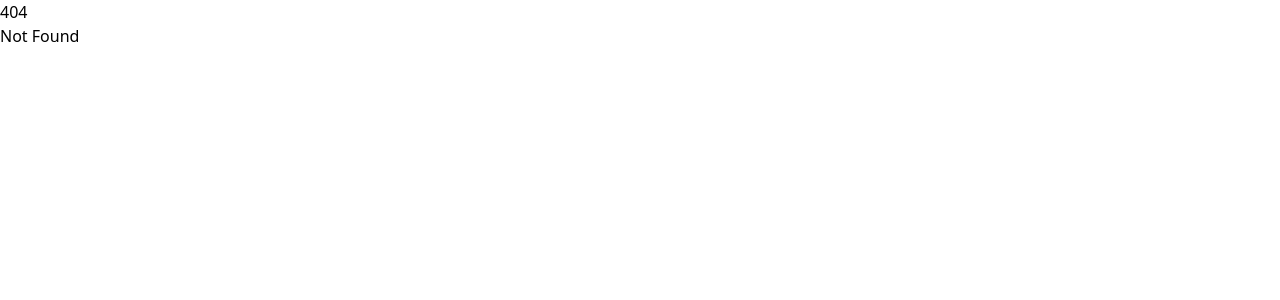
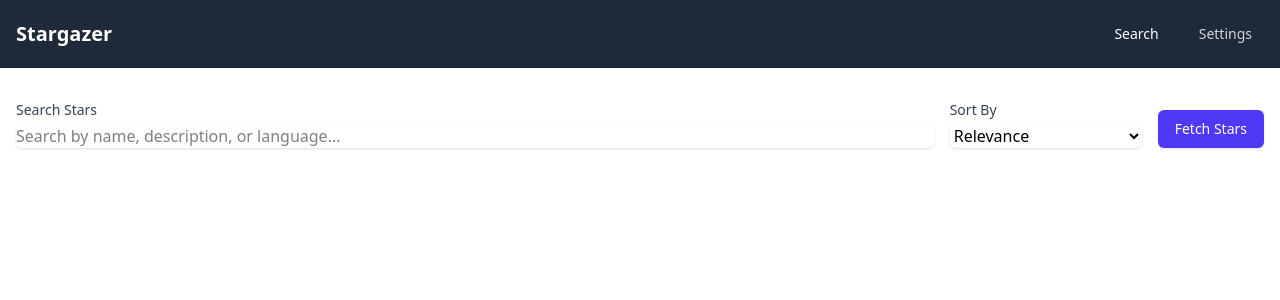
Before and after one commit to arcaartem/stargazer, a SvelteKit app: page /search in a window 1280 px wide. Before the commit this address had no page. Shown: the top 300 px of the page. Built offline with nearby package versions, Linux system fonts and the light colour scheme.

Commit message:
Refactor main page into settings and search pages

```diff
--- a/src/lib/components/NavBar.svelte
+++ b/src/lib/components/NavBar.svelte
@@ -1,20 +1,25 @@
-<script>
-	import { Navbar, NavBrand, NavLi, NavUl, NavHamburger } from 'flowbite-svelte';
+<script lang="ts">
+	import { page } from '$app/stores';
 </script>
 
-<Navbar>
-	<NavBrand href="/">
-		<img src="/images/stargazer.png" class="me-3 h-6 sm:h-9" alt="Flowbite Logo" />
-		<span class="self-center text-xl font-semibold whitespace-nowrap dark:text-white"
-			>Stargazer</span
-		>
-	</NavBrand>
-	<NavHamburger />
-	<NavUl>
-		<NavLi href="/">Home</NavLi>
-		<NavLi href="/about">About</NavLi>
-		<NavLi href="/docs/components/navbar">Navbar</NavLi>
-		<NavLi href="/pricing">Pricing</NavLi>
-		<NavLi href="/contact">Contact</NavLi>
-	</NavUl>
-</Navbar>
+<nav class="bg-gray-800 p-4">
+	<div class="container mx-auto flex items-center justify-between">
+		<div class="text-xl font-bold text-white">Stargazer</div>
+		<div class="flex space-x-4">
+			<a
+				href="/search"
+				class="rounded-md px-3 py-2 text-sm font-medium text-gray-300 hover:text-white"
+				class:text-white={$page.url.pathname === '/search'}
+			>
+				Search
+			</a>
+			<a
+				href="/settings"
+				class="rounded-md px-3 py-2 text-sm font-medium text-gray-300 hover:text-white"
+				class:text-white={$page.url.pathname === '/settings'}
+			>
+				Settings
+			</a>
+		</div>
+	</div>
+</nav>
--- a/src/routes/+layout.svelte
+++ b/src/routes/+layout.svelte
@@ -1,6 +1,10 @@
 <script lang="ts">
 	import '../app.css';
+	import NavBar from '$lib/components/NavBar.svelte';
 	let { children } = $props();
 </script>
 
-{@render children()}
+<NavBar />
+<main class="container mx-auto px-4 py-8">
+	{@render children()}
+</main>
--- a/src/routes/+page.svelte
+++ b/src/routes/+page.svelte
@@ -1,4 +1,5 @@
 <script lang="ts">
+	import { goto } from '$app/navigation';
 	import { onMount } from 'svelte';
 	import { fromStore } from 'svelte/store';
 	import { browser } from '$app/environment';
@@ -51,6 +52,10 @@
 	}
 
 	$: filteredRepos = filterRepos($allRepos, searchTerm, sortBy);
+
+	onMount(() => {
+		goto('/search');
+	});
 
 	onMount(async () => {
 		if (browser) {
@@ -150,6 +155,13 @@
 		}
 	}
 </script>
+
+<div class="flex h-screen items-center justify-center">
+	<div class="text-center">
+		<h1 class="mb-4 text-2xl font-bold">Welcome to Stargazer</h1>
+		<p>Redirecting to search page...</p>
+	</div>
+</div>
 
 <svelte:head>
 	<title>GitHub Stars Search</title>
--- /dev/null
+++ b/src/routes/search/+page.svelte
@@ -0,0 +1,166 @@
+<script lang="ts">
+	import { browser } from '$app/environment';
+	import { allRepos, progress } from '$lib/stores';
+	import type { Repository } from '$lib/types';
+	import { StarsDbService, SettingsDbService } from '$lib/db';
+	import { GitHubService } from '$lib/github';
+	import ProgressBar from '$lib/components/ProgressBar.svelte';
+	import RepoCard from '$lib/components/RepoCard.svelte';
+	import Fuse from 'fuse.js';
+
+	let starsDb: StarsDbService;
+	let settingsDb: SettingsDbService;
+	let github: GitHubService;
+	let fuse: Fuse<Repository> | null = null;
+
+	let searchTerm = '';
+	let sortBy: 'stars' | 'name' | 'updated' | 'relevance' = 'relevance';
+	let error = '';
+	let loading = false;
+	let searchResults: Array<{ item: Repository; score?: number }> = [];
+
+	// Fuse.js options for full-text search
+	const fuseOptions = {
+		keys: [
+			{ name: 'name', weight: 0.4 },
+			{ name: 'description', weight: 0.3 },
+			{ name: 'owner.login', weight: 0.2 },
+			{ name: 'language', weight: 0.1 }
+		],
+		threshold: 0.3,
+		distance: 100,
+		minMatchCharLength: 2,
+		includeScore: true
+	};
+
+	// Initialize Fuse when repos change
+	$: {
+		if ($allRepos.length > 0) {
+			fuse = new Fuse($allRepos, fuseOptions);
+			// Reset search results when repos change
+			searchResults = $allRepos.map((item) => ({ item }));
+		} else {
+			fuse = null;
+			searchResults = [];
+		}
+	}
+
+	// Update search results when search term or sort option changes
+	$: {
+		if (searchTerm && fuse) {
+			searchResults = fuse.search(searchTerm);
+		} else if ($allRepos.length > 0) {
+			searchResults = $allRepos.map((item) => ({ item }));
+		}
+
+		if (sortBy !== 'relevance') {
+			searchResults.sort((a, b) => {
+				const itemA = a.item;
+				const itemB = b.item;
+				switch (sortBy) {
+					case 'stars':
+						return itemB.stargazers_count - itemA.stargazers_count;
+					case 'name':
+						return itemA.name.localeCompare(itemB.name);
+					case 'updated':
+						return new Date(itemB.updated_at).getTime() - new Date(itemA.updated_at).getTime();
+					default:
+						return 0;
+				}
+			});
+		}
+	}
+
+	async function fetchStars() {
+		if (!browser) return;
+
+		try {
+			loading = true;
+			progress.set({ visible: true, current: 0, total: 1 });
+			error = '';
+
+			settingsDb = new SettingsDbService();
+			const username = await settingsDb.getUsername();
+			const token = await settingsDb.getToken();
+
+			if (!username || !token) {
+				error = 'Please configure your GitHub credentials in Settings';
+				return;
+			}
+
+			starsDb = new StarsDbService();
+			github = new GitHubService(token);
+
+			const stars = await github.fetchAllStarredRepos(username, (current, total) => {
+				progress.update((p) => ({ ...p, current, total }));
+			});
+			await starsDb.saveStars(stars);
+			$allRepos = stars;
+		} catch (e) {
+			error = e instanceof Error ? e.message : 'An error occurred';
+		} finally {
+			loading = false;
+			progress.update((p) => ({ ...p, visible: false }));
+		}
+	}
+</script>
+
+<div class="space-y-6">
+	<div class="flex flex-col items-end gap-4 sm:flex-row">
+		<div class="flex-1">
+			<label for="search" class="block text-sm font-medium text-gray-700">Search Stars</label>
+			<input
+				type="text"
+				id="search"
+				bind:value={searchTerm}
+				placeholder="Search by name, description, or language..."
+				class="mt-1 block w-full rounded-md border-gray-300 shadow-sm focus:border-indigo-500 focus:ring-indigo-500"
+			/>
+		</div>
+
+		<div class="w-full sm:w-48">
+			<label for="sort" class="block text-sm font-medium text-gray-700">Sort By</label>
+			<select
+				id="sort"
+				bind:value={sortBy}
+				class="mt-1 block w-full rounded-md border-gray-300 shadow-sm focus:border-indigo-500 focus:ring-indigo-500"
+			>
+				<option value="relevance">Relevance</option>
+				<option value="stars">Stars</option>
+				<option value="name">Name</option>
+				<option value="updated">Last Updated</option>
+			</select>
+		</div>
+
+		<button
+			on:click={fetchStars}
+			disabled={loading}
+			class="inline-flex justify-center rounded-md border border-transparent bg-indigo-600 px-4 py-2 text-sm font-medium text-white shadow-sm hover:bg-indigo-700 focus:ring-2 focus:ring-indigo-500 focus:ring-offset-2 focus:outline-none disabled:opacity-50"
+		>
+			{loading ? 'Fetching...' : 'Fetch Stars'}
+		</button>
+	</div>
+
+	{#if error}
+		<div class="rounded-md bg-red-50 p-4">
+			<div class="flex">
+				<div class="ml-3">
+					<h3 class="text-sm font-medium text-red-800">Error</h3>
+					<div class="mt-2 text-sm text-red-700">
+						{error}
+					</div>
+				</div>
+			</div>
+		</div>
+	{/if}
+
+	{#if $progress.visible}
+		<ProgressBar progress={$progress} />
+	{/if}
+
+	<div class="grid grid-cols-1 gap-4 sm:grid-cols-2 lg:grid-cols-3">
+		{#each searchResults as { item } (item.id)}
+			<RepoCard repo={item} />
+		{/each}
+	</div>
+</div>
--- /dev/null
+++ b/src/routes/settings/+page.svelte
@@ -0,0 +1,65 @@
+<script lang="ts">
+	import { onMount } from 'svelte';
+	import { SettingsDbService } from '$lib/db';
+
+	let settingsDb: SettingsDbService;
+	let username = '';
+	let token = '';
+	let loading = true;
+
+	onMount(async () => {
+		settingsDb = new SettingsDbService();
+		username = (await settingsDb.getUsername()) || '';
+		token = (await settingsDb.getToken()) || '';
+		loading = false;
+	});
+
+	async function saveSettings() {
+		loading = true;
+		await settingsDb.saveUsername(username);
+		await settingsDb.saveToken(token);
+		loading = false;
+	}
+</script>
+
+<div class="mx-auto max-w-2xl">
+	<h1 class="mb-8 text-3xl font-bold">Settings</h1>
+
+	{#if loading}
+		<div class="text-center">Loading...</div>
+	{:else}
+		<form on:submit|preventDefault={saveSettings} class="space-y-6">
+			<div>
+				<label for="username" class="block text-sm font-medium text-gray-700">
+					GitHub Username
+				</label>
+				<input
+					type="text"
+					id="username"
+					bind:value={username}
+					class="mt-1 block w-full rounded-md border-gray-300 shadow-sm focus:border-indigo-500 focus:ring-indigo-500"
+				/>
+			</div>
+
+			<div>
+				<label for="token" class="block text-sm font-medium text-gray-700"> GitHub Token </label>
+				<input
+					type="password"
+					id="token"
+					bind:value={token}
+					class="mt-1 block w-full rounded-md border-gray-300 shadow-sm focus:border-indigo-500 focus:ring-indigo-500"
+				/>
+				<p class="mt-2 text-sm text-gray-500">
+					Your GitHub personal access token is stored securely in your browser's IndexedDB.
+				</p>
+			</div>
+
+			<button
+				type="submit"
+				class="inline-flex justify-center rounded-md border border-transparent bg-indigo-600 px-4 py-2 text-sm font-medium text-white shadow-sm hover:bg-indigo-700 focus:ring-2 focus:ring-indigo-500 focus:ring-offset-2 focus:outline-none"
+			>
+				Save Settings
+			</button>
+		</form>
+	{/if}
+</div>
```
